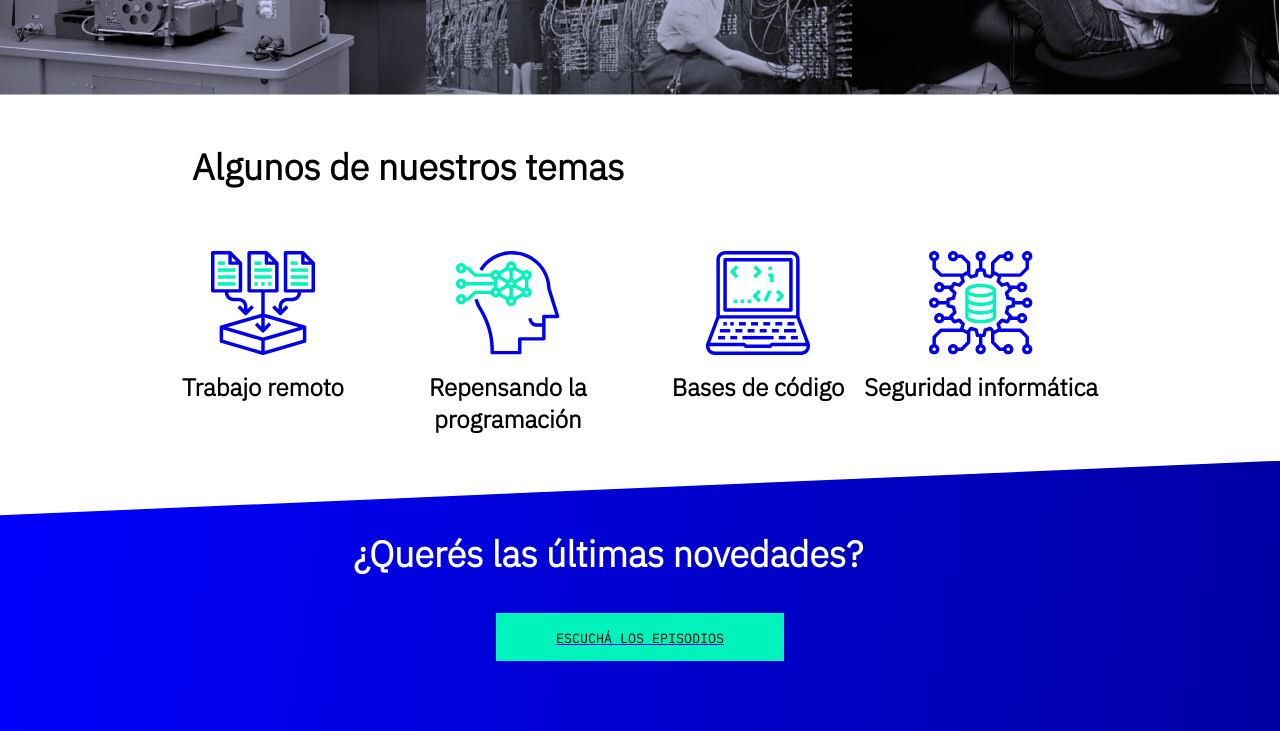
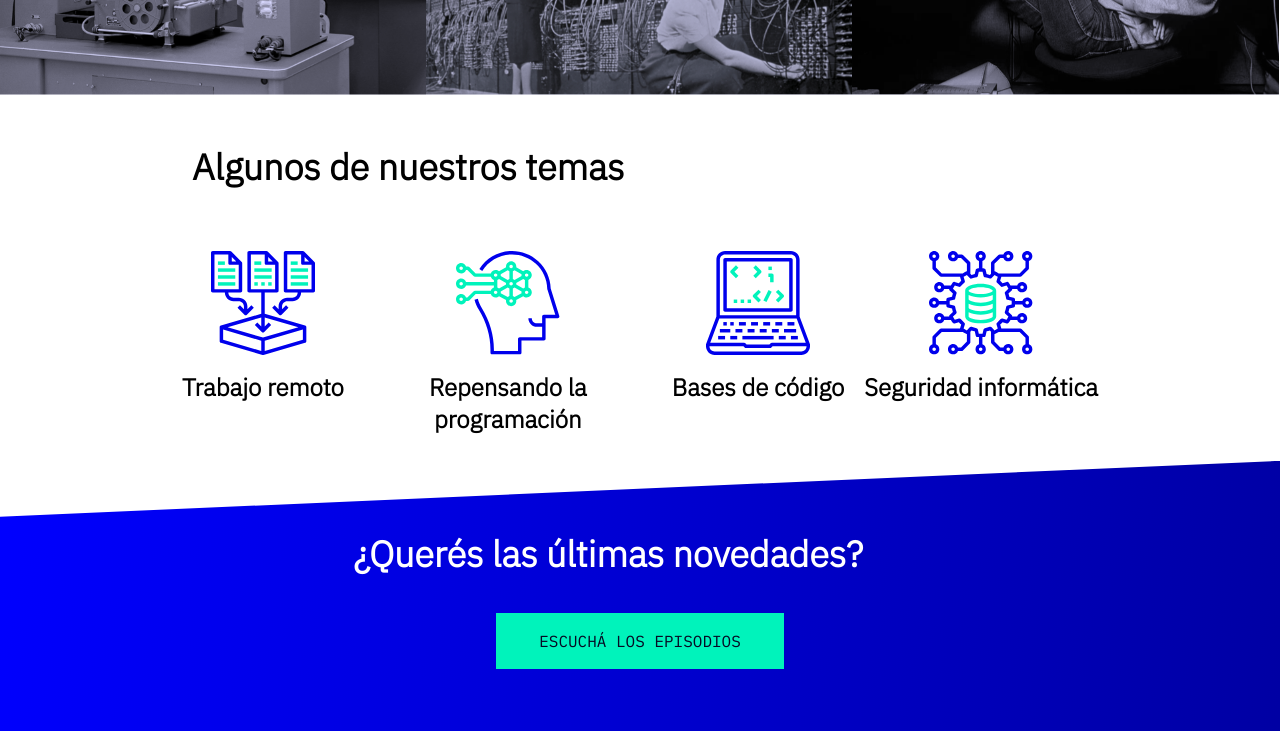
Before and after one commit to marborgna/Proyectos, a plain HTML site: page Proyecto Podcast/index.html in a window 1280 px wide. Shown: the part 2579-3310 px from the top of the page. Drawn offline with Linux system fonts and the light colour scheme.

Commit message:
Solucion Botones

```diff
--- a/Proyecto Podcast/index.html
+++ b/Proyecto Podcast/index.html
@@ -6,6 +6,7 @@
         <title>Eventos</title>
         <link href="https://fonts.googleapis.com/css2?family=IBM+Plex+Mono&display=swap" rel="stylesheet">
         <link href="https://fonts.googleapis.com/css2?family=IBM+Plex+Sans:wght@300&display=swap" rel="stylesheet">
+        <script src="https://kit.fontawesome.com/b05626f699.js" crossorigin="anonymous"></script>
         <link rel="stylesheet" href="style.css">
     </head>
     <body>
@@ -88,7 +89,7 @@
         </section>
         <section class="novedades">
             <h1>¿Querés las últimas novedades?</h1>
-            <a href="#episodios"><input type="submit" value="ESCUCHÁ LOS EPISODIOS"></a>
+            <a href="#episodios"><span>ESCUCHÁ LOS EPISODIOS</span></a>
         </section>
     <footer>
         <h5>© 2019— Hello blue pale dot</h5>
--- a/Proyecto Podcast/style.scss
+++ b/Proyecto Podcast/style.scss
@@ -278,19 +278,23 @@ body {
             margin-right: 5%;
             text-align: center;
         }
-        input {
+        a {
             background-color: $main-color-green;
             display: flex;
             font-family: $main-mono-plex;
             height: 48px;
-            width: 288px;
+            width: 90%;
             border: none;
             justify-items: center;
             align-items: center;
             margin: 36px auto 67px auto;
-            padding: 16px 59px;
+            color: $main-color-black;
+            text-decoration: none;
+            span {
+                margin: 0 auto;
+            }
         }
-        input:hover {
+        a:hover {
             background: linear-gradient(239deg, rgba(0, 0, 254, 1) 0%, rgba(0, 240, 184, 1) 100%);
         }
     }
@@ -509,7 +513,11 @@ body {
             }
         }
         .novedades {
-
+            a {
+                max-width: 288px;
+                margin: 36px auto 67px auto;
+                height: 56px;
+            }
         }
         footer {
             display: flex;
```
Also changed, not shown: Proyecto Podcast/style.css, 1 other file.
